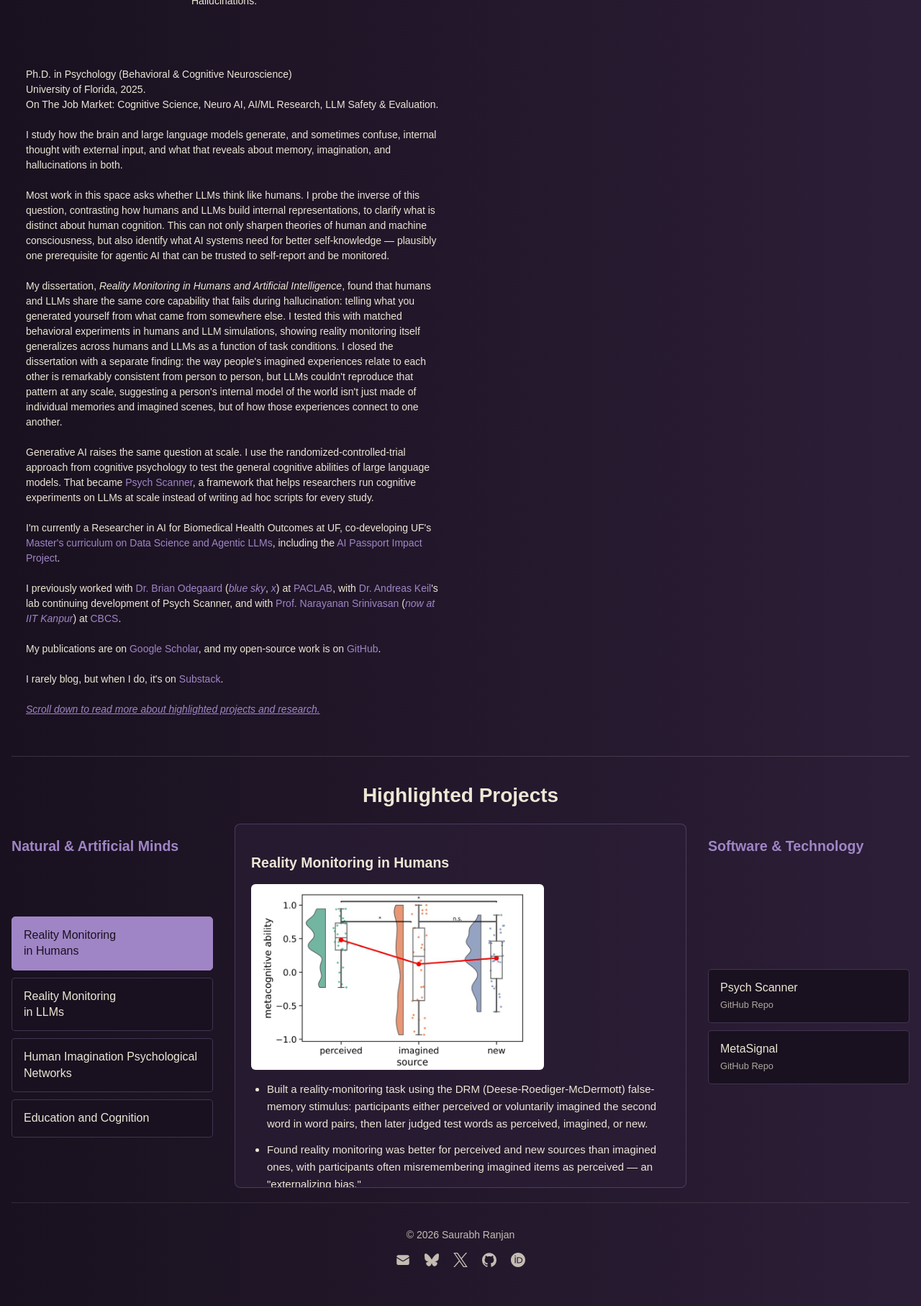
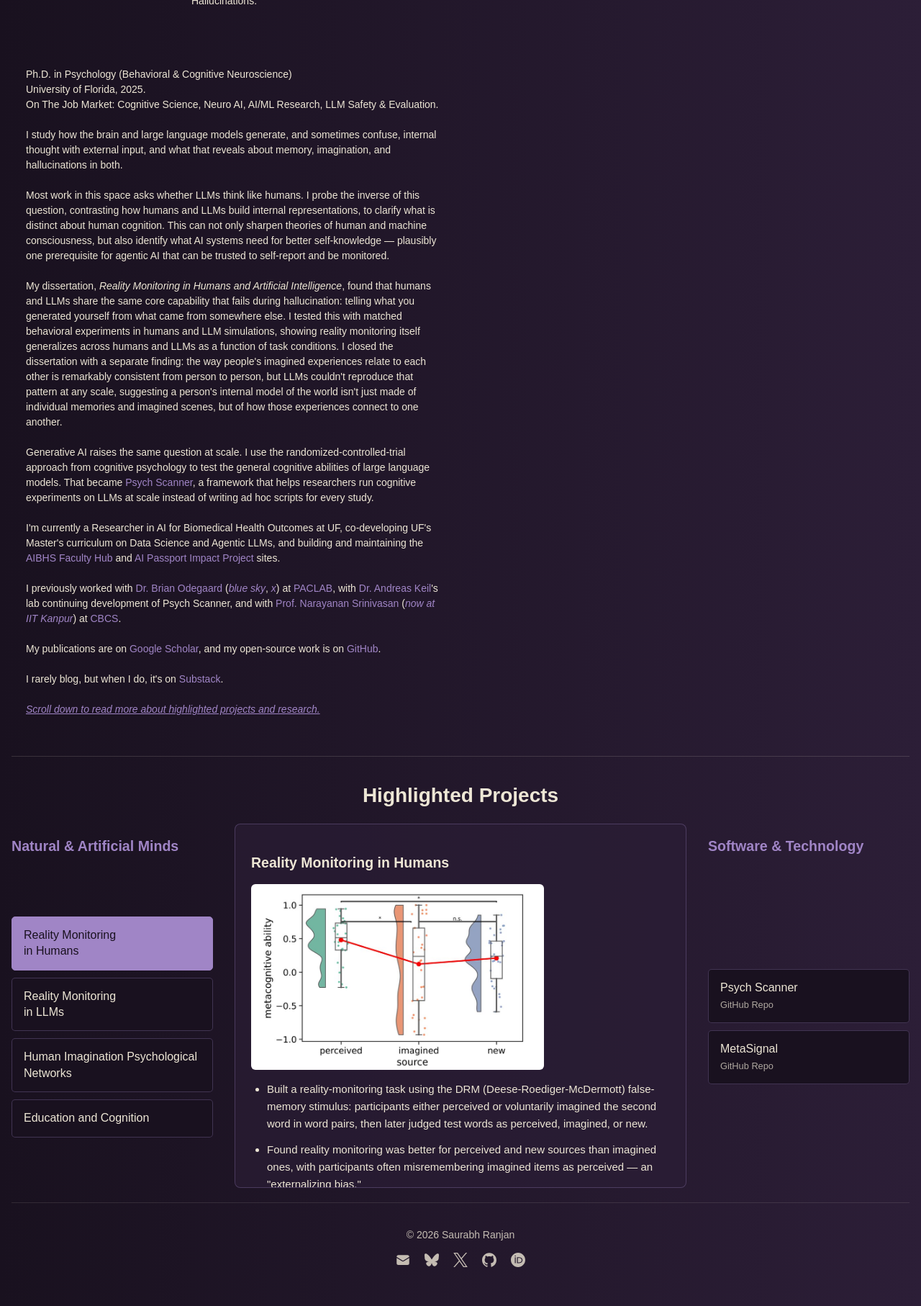
Before and after one commit to saurabhr/saurabhr.github.io, a Jekyll site: the page built from index.html, in a window 1280 px wide, cut to the strip 251-2065 px from the top of the page. Shown: the whole strip at 72% size. Built offline with Jekyll 4.4.1, drawn with Linux system fonts in a browser that asks for light colours.

Commit message:
Credit building/maintaining the AIBHS Faculty Hub and AI Passport sites
Bio and CV previously credited only curriculum content; both sites are
Saurabh's own build.

```diff
--- a/assets/sr_cv.md
+++ b/assets/sr_cv.md
@@ -45,7 +45,7 @@ Thesis: [Intentional Binding in Future-Directed Intentions](https://osf.io/prepr
 
 > •	Engineer reproducible research pipelines (PyTorch, LangChain/LangGraph, Pydantic, SLURM/HPC) that run and evaluate agentic workflows at scale.
 
-> •	Co-develop UF's Master's-level curriculum on Data Science and Agentic LLMs for [UF AI for Biomedical Health Sciences (AIBHS)](https://uf-aibhs.github.io/), including the [AI Passport Impact Project](https://uf-aibhs.github.io/AI-Passport-Impact-Project/) — 20 hands-on modules spanning Foundations, Clinical Application, and Basic Science tracks.
+> •	Co-develop UF's Master's-level curriculum on Data Science and Agentic LLMs for UF AI for Biomedical Health Sciences (AIBHS); built and maintain the [AIBHS Faculty Hub](https://uf-aibhs.github.io/) and [AI Passport Impact Project](https://uf-aibhs.github.io/AI-Passport-Impact-Project/) sites — 20 hands-on modules spanning Foundations, Clinical Application, and Basic Science tracks.
 
 **Research Assistant**                                                                                                   	                                   *2025 – 2026*
 
--- a/index.html
+++ b/index.html
@@ -83,7 +83,7 @@ title: Saurabh Ranjan | Cognitive Neuroscience & AI Research
     <br><br> Most work in this space asks whether LLMs think like humans. I probe the inverse of this question, contrasting how humans and LLMs build internal representations, to clarify what is distinct about human cognition. This can not only sharpen theories of human and machine consciousness, but also identify what AI systems need for better self-knowledge — plausibly one prerequisite for agentic AI that can be trusted to self-report and be monitored.
     <br><br> My dissertation, <i>Reality Monitoring in Humans and Artificial Intelligence</i>, found that humans and LLMs share the same core capability that fails during hallucination: telling what you generated yourself from what came from somewhere else. I tested this with matched behavioral experiments in humans and LLM simulations, showing reality monitoring itself generalizes across humans and LLMs as a function of task conditions. I closed the dissertation with a separate finding: the way people's imagined experiences relate to each other is remarkably consistent from person to person, but LLMs couldn't reproduce that pattern at any scale, suggesting a person's internal model of the world isn't just made of individual memories and imagined scenes, but of how those experiences connect to one another.
     <br><br> Generative AI raises the same question at scale. I use the randomized-controlled-trial approach from cognitive psychology to test the general cognitive abilities of large language models. That became <a href="https://github.com/saurabhr/psychscanner" target=_blank>Psych Scanner</a>, a framework that helps researchers run cognitive experiments on LLMs at scale instead of writing ad hoc scripts for every study.
-    <br><br> I'm currently a Researcher in AI for Biomedical Health Outcomes at UF, co-developing UF's <a href="https://uf-aibhs.github.io/" target=_blank>Master's curriculum on Data Science and Agentic LLMs</a>, including the <a href="https://uf-aibhs.github.io/AI-Passport-Impact-Project/" target=_blank>AI Passport Impact Project</a>.
+    <br><br> I'm currently a Researcher in AI for Biomedical Health Outcomes at UF, co-developing UF's Master's curriculum on Data Science and Agentic LLMs, and building and maintaining the <a href="https://uf-aibhs.github.io/" target=_blank>AIBHS Faculty Hub</a> and <a href="https://uf-aibhs.github.io/AI-Passport-Impact-Project/" target=_blank>AI Passport Impact Project</a> sites.
     <br><br> I previously worked with <a href="https://people.clas.ufl.edu/bodegaard/" target=_blank>Dr. Brian Odegaard</a> (<a href="https://bsky.app/profile/brianodegaard.bsky.social" target=_blank><i>blue sky</i></a>, <a href="https://twitter.com/BrianOdegaard2" target=_blank><i>x</i></a>) at <a href="https://paclab.psych.ufl.edu/" target=_blank>PACLAB</a>, with <a href="https://psychology.ufl.edu/profile/keil-andreas/" target=_blank>Dr. Andreas Keil</a>'s lab continuing development of Psych Scanner, and with <a href="https://sites.google.com/site/ammuns68/" target=_blank>Prof. Narayanan Srinivasan</a> (<a href= "https://www.cgs.iitk.ac.in/" target=_blank><i>now at IIT Kanpur</i></a>) at <a href="https://cbcs.ac.in/" target=_blank>CBCS</a>.
     <br><br> My publications are on <a href="https://scholar.google.com/citations?user=bzE80XYAAAAJ&hl=en" target=_blank>Google Scholar</a>, and my open-source work is on <a href="https://github.com/saurabhr" target=_blank>GitHub</a>.
     <br><br> I rarely blog, but when I do, it's on <a href="https://syntheticselves.substack.com/profile/posts" target=_blank>Substack</a>.
```
Also changed, not shown: 1 other file.
